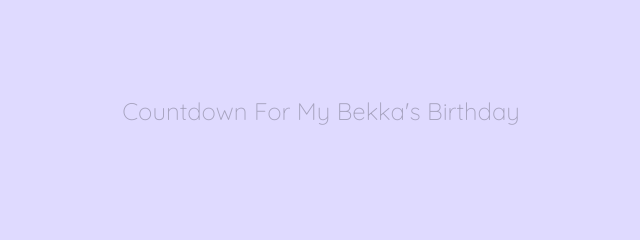
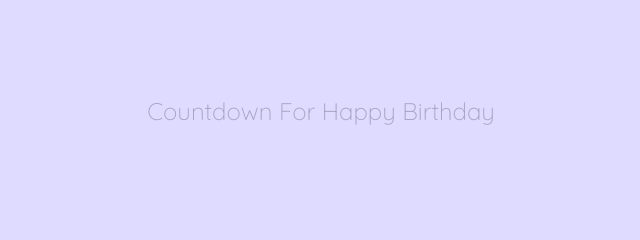
Before and after one commit to nxyzzmw/Birthday-Countdown, a plain HTML site: page index.html in a window 1280 px wide. Shown: the top 240 px of the page, 319-959 px from the left. Drawn offline with Linux system fonts and the light colour scheme.

Commit message:
index.html

```diff
--- a/index.html
+++ b/index.html
@@ -4,12 +4,12 @@
     <meta charset="UTF-8">
     <meta http-equiv="X-UA-Compatible" content="IE=edge">
     <meta name="viewport" content="width=device-width, initial-scale=1.0">
-    <title>Bekka's Birthday</title>
+    <title>Happy Birthday</title>
 
     <link rel="stylesheet" href="style.css">
 </head>
 <body>
-    <h1 class="title">Countdown For My Bekka's Birthday</h1>
+    <h1 class="title">Countdown For Happy Birthday</h1>
 <div class="container">
     <div class="cake">
         <div class="cake__candle"></div>
```
